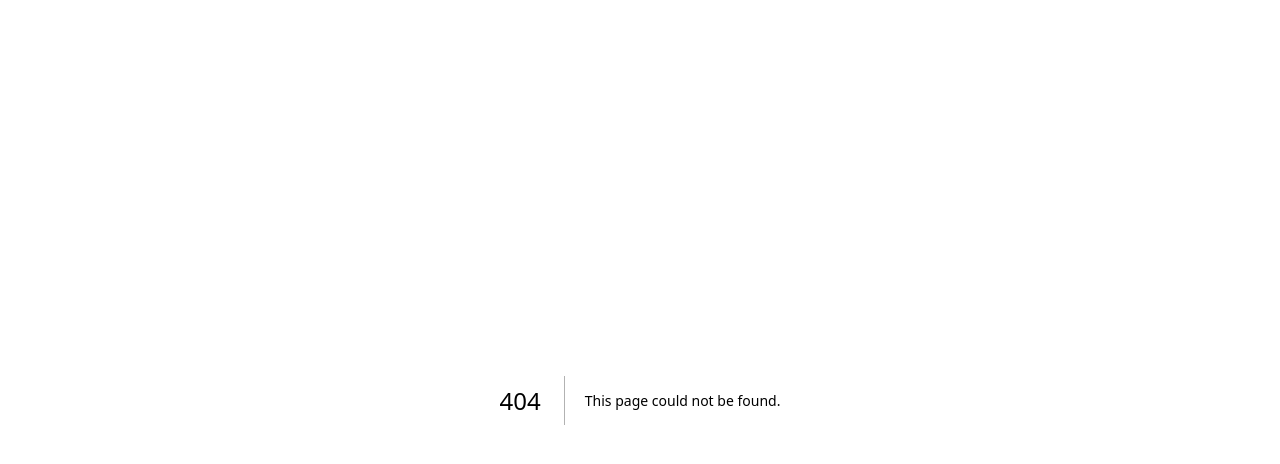
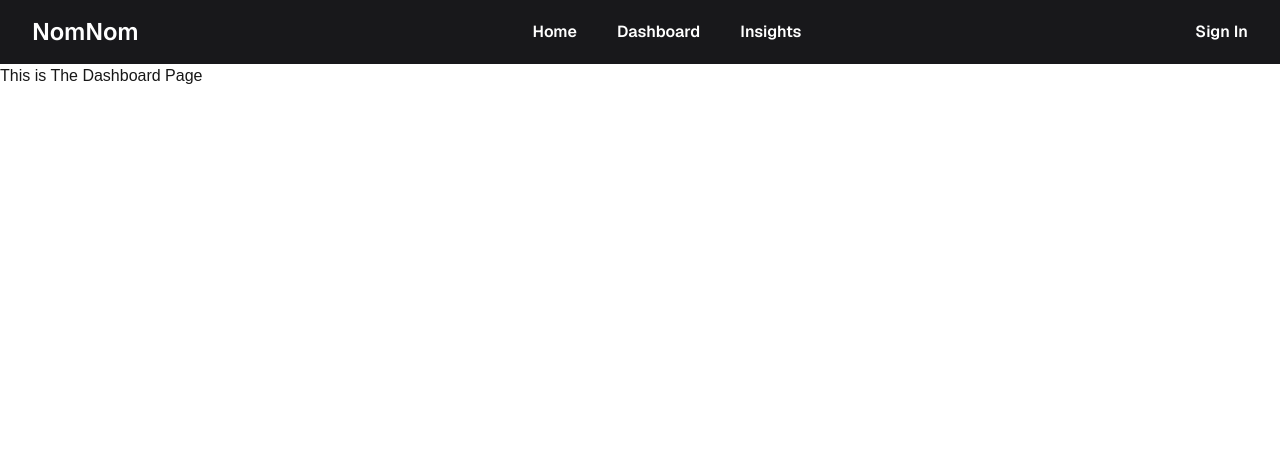
Before and after one commit to wz-Tan/KitaHack2026, a Next.js app in the folder nomnom/: page /dashboard in a window 1280 px wide. Before the commit this address had no page. Shown: the top 464 px of the page. Built offline with nearby package versions, Linux system fonts and the light colour scheme.

Commit message:
Chore: Set Up Front-End Structure

```diff
--- /dev/null
+++ b/nomnom/components/Navbar.jsx
@@ -0,0 +1,25 @@
+import Link from "next/link";
+
+export default function Navbar() {
+  return (
+    <div className="w-full p-4 px-8 text-white flex flex-row justify-between items-center font-sans font-semibold bg-zinc-900">
+      <Link href="/">
+        <p className="text-2xl">NomNom</p>
+      </Link>
+      <div className="flex flex-row gap-10">
+        <Link href="/">
+          <p>Home</p>
+        </Link>
+        <Link href="/dashboard">
+          <p>Dashboard</p>
+        </Link>
+        <Link href="/insights">
+          <p>Insights</p>
+        </Link>
+      </div>
+      <Link href="/signIn">
+        <p>Sign In</p>
+      </Link>
+    </div>
+  );
+}
--- /dev/null
+++ b/nomnom/src/app/dashboard/page.js
@@ -0,0 +1,3 @@
+export default function Page() {
+  return <div>This is The Dashboard Page</div>;
+}
--- /dev/null
+++ b/nomnom/src/app/insights/page.js
@@ -0,0 +1,3 @@
+export default function Page() {
+  return <div>This is The Insights Page</div>;
+}
--- a/nomnom/src/app/layout.js
+++ b/nomnom/src/app/layout.js
@@ -1,5 +1,6 @@
 import { Geist, Geist_Mono } from "next/font/google";
 import "./globals.css";
+import Navbar from "../../components/Navbar";
 
 const geistSans = Geist({
   variable: "--font-geist-sans",
@@ -22,6 +23,7 @@ export default function RootLayout({ children }) {
       <body
         className={`${geistSans.variable} ${geistMono.variable} antialiased`}
       >
+        <Navbar />
         {children}
       </body>
     </html>
--- a/nomnom/src/app/page.js
+++ b/nomnom/src/app/page.js
@@ -1,5 +1,3 @@
-import Image from "next/image";
-
 export default function Home() {
   return (
     <div className="flex min-h-screen items-center justify-center bg-zinc-50 font-sans dark:bg-black">
@@ -27,7 +25,6 @@ export default function Home() {
           </p>
         </div>
         <div className="flex flex-col gap-4 text-base font-medium sm:flex-row">
-
           <a
             className="flex h-12 w-full items-center justify-center rounded-full border border-solid border-black/[.08] px-5 transition-colors hover:border-transparent hover:bg-black/[.04] dark:border-white/[.145] dark:hover:bg-[#1a1a1a] md:w-[158px]"
             href="https://nextjs.org/docs?utm_source=create-next-app&utm_medium=appdir-template-tw&utm_campaign=create-next-app"
--- /dev/null
+++ b/nomnom/src/app/signIn/page.js
@@ -0,0 +1,3 @@
+export default function Page() {
+  return <div>This is The Sign In Page</div>;
+}
```
